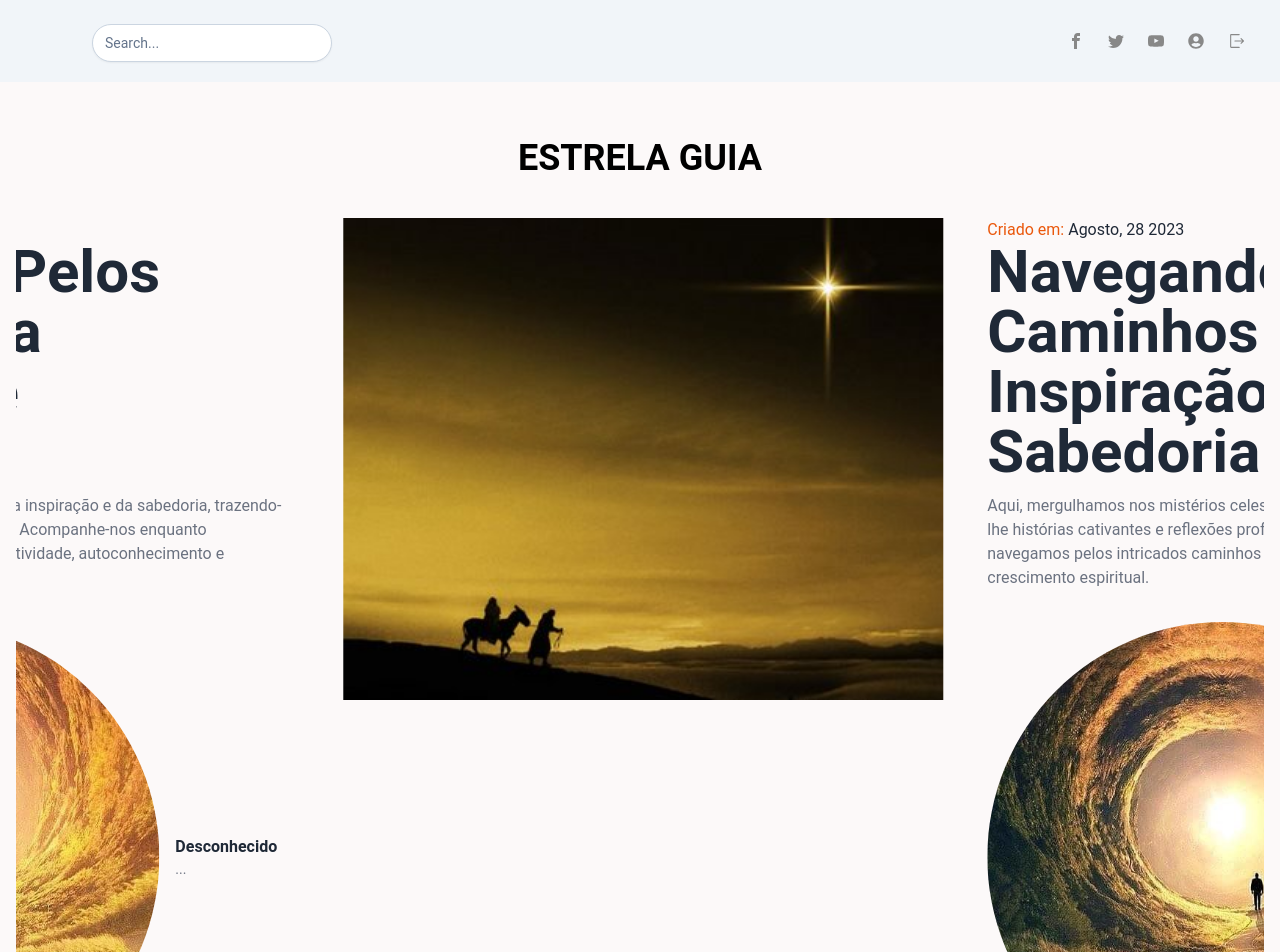
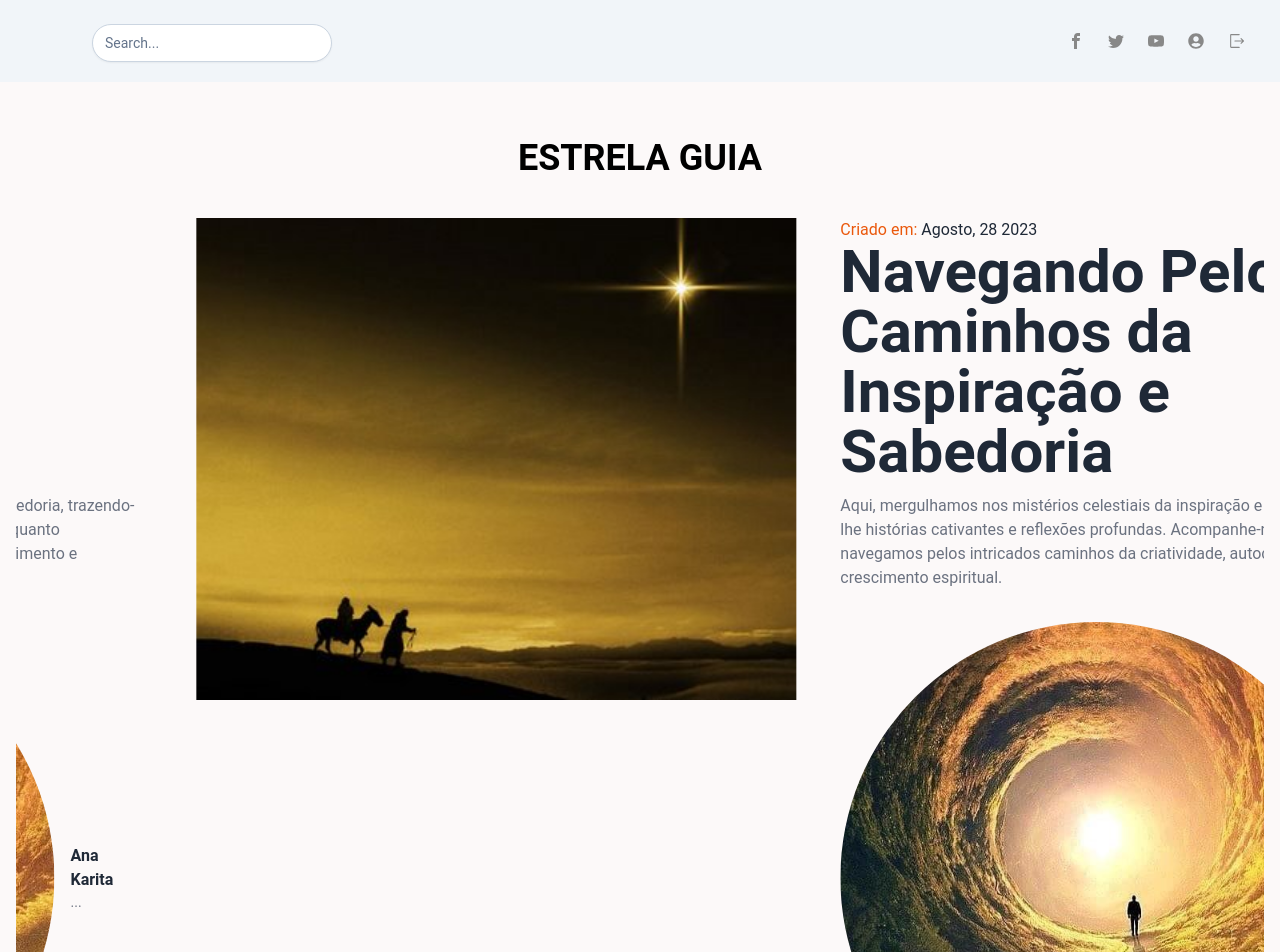
Before and after one commit to iSantanaaH/blog-star-guide, a Next.js app in the folder front-end_next/: page / in a window 1280 px wide. Shown: the top 952 px of the page. Built offline with nearby package versions, Linux system fonts and the light colour scheme; no server answers.

Commit message:
change to static Author

```diff
--- a/front-end_next/app/Components/Child/author.tsx
+++ b/front-end_next/app/Components/Child/author.tsx
@@ -8,38 +8,38 @@ type AuthorProps = {
 };
 
 const Author = ({ children }: AuthorProps) => {
-  const [userName, setUserName] = useState(null);
+  // const [userName, setUserName] = useState(null);
 
-  useEffect(() => {
-    const cookies = document.cookie.split(";");
-    let token = null;
+  // useEffect(() => {
+  //   const cookies = document.cookie.split(";");
+  //   let token = null;
 
-    for (let i = 0; i < cookies.length; i++) {
-      const cookie = cookies[i].trim();
+  //   for (let i = 0; i < cookies.length; i++) {
+  //     const cookie = cookies[i].trim();
 
-      if (cookie.startsWith("blogstarguide.token=")) {
-        token = cookie.substring("blogstarguide.token=".length, cookie.length);
-        break;
-      }
-    }
+  //     if (cookie.startsWith("blogstarguide.token=")) {
+  //       token = cookie.substring("blogstarguide.token=".length, cookie.length);
+  //       break;
+  //     }
+  //   }
 
-    if (token) {
-      try {
-        const decodedToken = JSON.parse(atob(token.split(".")[1]));
-        const user_permission_id = decodedToken.user_permission_id;
+  //   if (token) {
+  //     try {
+  //       const decodedToken = JSON.parse(atob(token.split(".")[1]));
+  //       const user_permission_id = decodedToken.user_permission_id;
 
-        if (!token || user_permission_id !== 1) {
-        } else {
-        }
+  //       if (!token || user_permission_id !== 1) {
+  //       } else {
+  //       }
 
-        if (token) {
-          const decodedToken = JSON.parse(atob(token.split(".")[1]));
-          const fullNameUser = decodedToken.fullName;
-          setUserName(fullNameUser);
-        }
-      } catch (error) {}
-    }
-  }, []);
+  //       if (token) {
+  //         const decodedToken = JSON.parse(atob(token.split(".")[1]));
+  //         const fullNameUser = decodedToken.fullName;
+  //         setUserName(fullNameUser);
+  //       }
+  //     } catch (error) {}
+  //   }
+  // }, []);
 
   return (
     <div className="author flex py-5">
@@ -56,6 +56,10 @@ const Author = ({ children }: AuthorProps) => {
 
       <div className="flex flex-col justify-center px-4">
         <Link href={"/"}>
+        <span className="text-md font-bold text-gray-800 hover:text-gray-600 ">Ana Karita</span>
+        </Link>
+        <span className="text-sm text-gray-500">...</span>
+        {/* <Link href={"/"}>
 
             {userName !== null ? (
               <>
@@ -74,7 +78,7 @@ const Author = ({ children }: AuthorProps) => {
           </>
         ) : (
           <span className="text-sm text-gray-500">...</span>
-        )}
+        )} */}
         {children}
       </div>
     </div>
```
